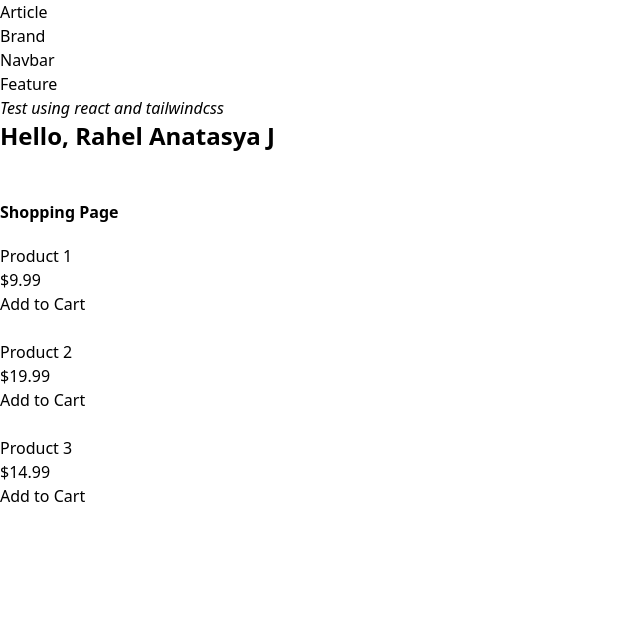
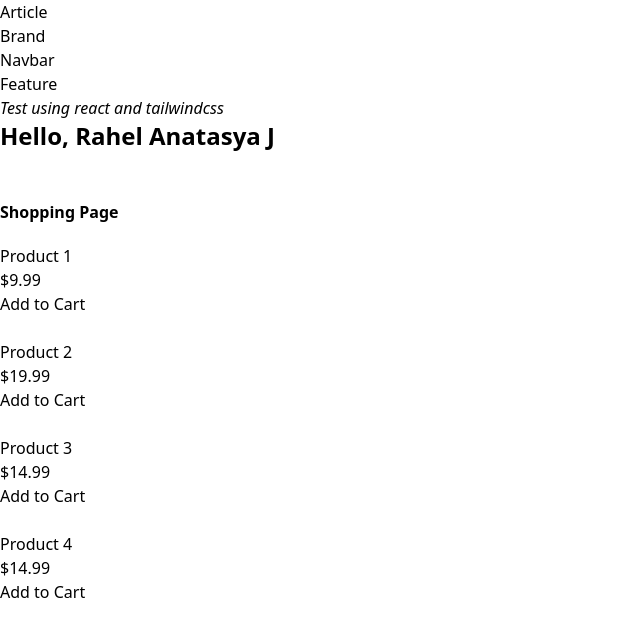
Before and after one commit to AfifJ/learn-react-basic, a React (Vite) app: page / in a window 1280 px wide. Shown: the top 636 px of the page, without its empty margins (0-640 px from the left). Built offline with nearby package versions, Linux system fonts and the light colour scheme.

Commit message:
little update

```diff
--- a/src/components/shoppingPage/ShoppingPage.jsx
+++ b/src/components/shoppingPage/ShoppingPage.jsx
@@ -5,6 +5,7 @@ const ShoppingPage = () => {
     { id: 1, name: "Product 1", price: 9.99 },
     { id: 2, name: "Product 2", price: 19.99 },
     { id: 3, name: "Product 3", price: 14.99 },
+    { id: 3, name: "Product 4", price: 14.99 },
   ]);
 
   const handleAddToCart = (productId) => {
```
